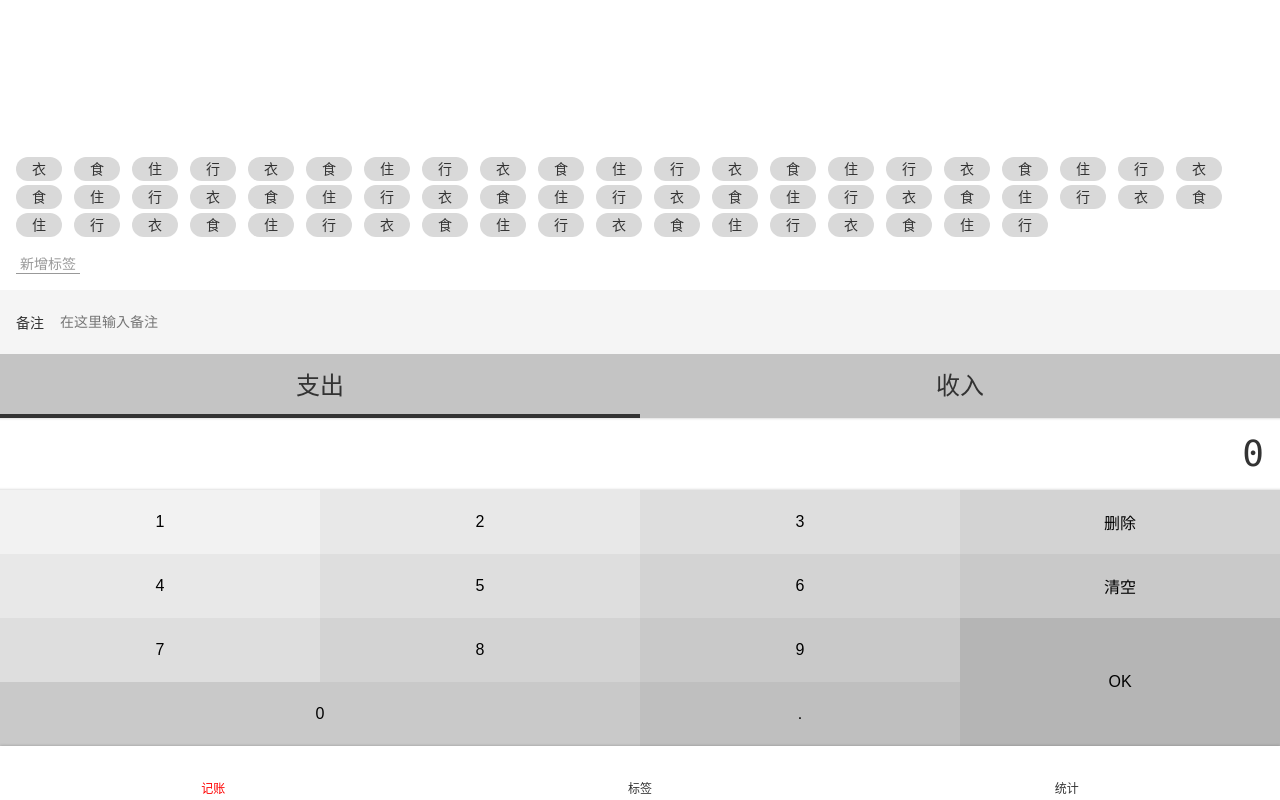
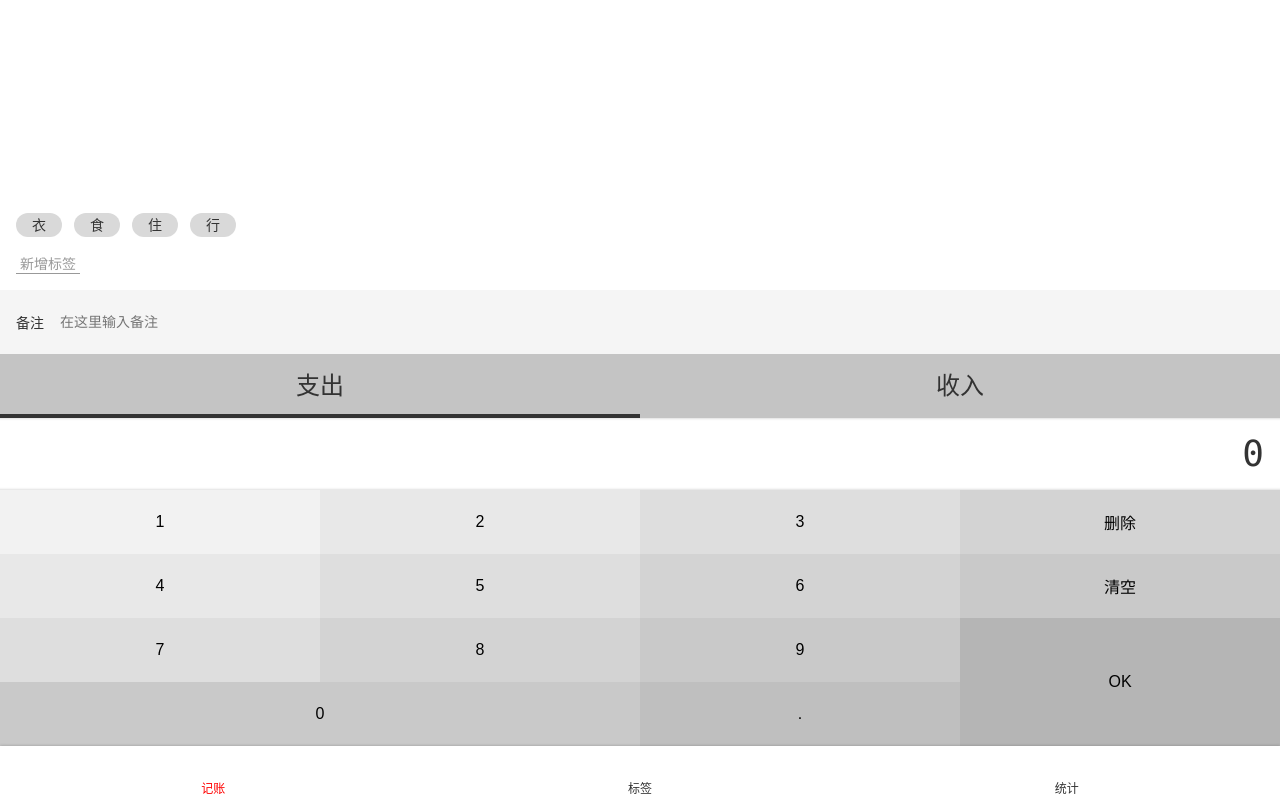
Before and after one commit to ivancgz/morney, a Vue app: page /#/money in a window 1280 px wide. Built offline with nearby package versions, Linux system fonts and the light colour scheme.

Commit message:
可以选中或取消 tag

```diff
--- a/src/components/Money/Tags.vue
+++ b/src/components/Money/Tags.vue
@@ -4,73 +4,31 @@
       <button>新增标签</button>
     </div>
     <ul class="current">
-      <li>衣</li>
-      <li>食</li>
-      <li>住</li>
-      <li>行</li>
-      <li>衣</li>
-      <li>食</li>
-      <li>住</li>
-      <li>行</li>
-      <li>衣</li>
-      <li>食</li>
-      <li>住</li>
-      <li>行</li>
-      <li>衣</li>
-      <li>食</li>
-      <li>住</li>
-      <li>行</li>
-      <li>衣</li>
-      <li>食</li>
-      <li>住</li>
-      <li>行</li>
-      <li>衣</li>
-      <li>食</li>
-      <li>住</li>
-      <li>行</li>
-      <li>衣</li>
-      <li>食</li>
-      <li>住</li>
-      <li>行</li>
-      <li>衣</li>
-      <li>食</li>
-      <li>住</li>
-      <li>行</li>
-      <li>衣</li>
-      <li>食</li>
-      <li>住</li>
-      <li>行</li>
-      <li>衣</li>
-      <li>食</li>
-      <li>住</li>
-      <li>行</li>
-      <li>衣</li>
-      <li>食</li>
-      <li>住</li>
-      <li>行</li>
-      <li>衣</li>
-      <li>食</li>
-      <li>住</li>
-      <li>行</li>
-      <li>衣</li>
-      <li>食</li>
-      <li>住</li>
-      <li>行</li>
-      <li>衣</li>
-      <li>食</li>
-      <li>住</li>
-      <li>行</li>
-      <li>衣</li>
-      <li>食</li>
-      <li>住</li>
-      <li>行</li>
+      <li v-for="tag in dataSource" :key="tag"
+          :class="{selected: selectedTags.indexOf(tag)>=0}"
+          @click="toggle(tag)">{{tag}}
+      </li>
     </ul>
   </div>
 </template>
 
 <script lang="ts">
-export default {
-  name: 'tags'
+import Vue from 'vue';
+import {Component, Prop} from 'vue-property-decorator';
+
+@Component
+export default class Tags extends Vue{
+  @Prop() dataSource: string[] | undefined;
+  selectedTags: string[] = [];
+
+  toggle(tag: string){
+    const index = this.selectedTags.indexOf(tag);
+    if (index >= 0){
+      this.selectedTags.splice(index, 1)
+    } else {
+      this.selectedTags.push(tag)
+    }
+  }
 };
 </script>
 
@@ -90,7 +48,8 @@
       display: flex;
       flex-wrap: wrap;
       > li{
-        background: #d9d9d9;
+        $bg: #d9d9d9;
+        background: $bg;
         $h: 24px;
         height: $h;
         line-height: $h;
@@ -98,6 +57,10 @@
         padding: 0 16px;
         margin-right: 12px;
         margin-top: 4px;
+        &.selected {
+          background: darken($bg, 50%);
+          color: white;
+        }
       }
     }
     > .new{
--- a/src/views/Money.vue
+++ b/src/views/Money.vue
@@ -1,13 +1,13 @@
 <template>
   <Layout class-prefix="layout">
     <NumberPad/>
-    <Types :xxx="333"/>
+    <Types/>
     <Notes/>
-    <Tags/>
+    <Tags :data-source="tags"/>
   </Layout>
 </template>
 
-<script lang="ts">
+<script>
 import NumberPad from '@/components/Money/NumberPad.vue';
 import Types from '@/components/Money/Types.vue';
 import Notes from '@/components/Money/Notes.vue';
@@ -15,6 +15,11 @@
 export default {
   name: 'Money',
   components: {Tags, Notes, Types, NumberPad},
+  data() {
+    return{
+      tags: ['衣','食','住','行']
+    }
+  }
 };
 </script>
 
```
